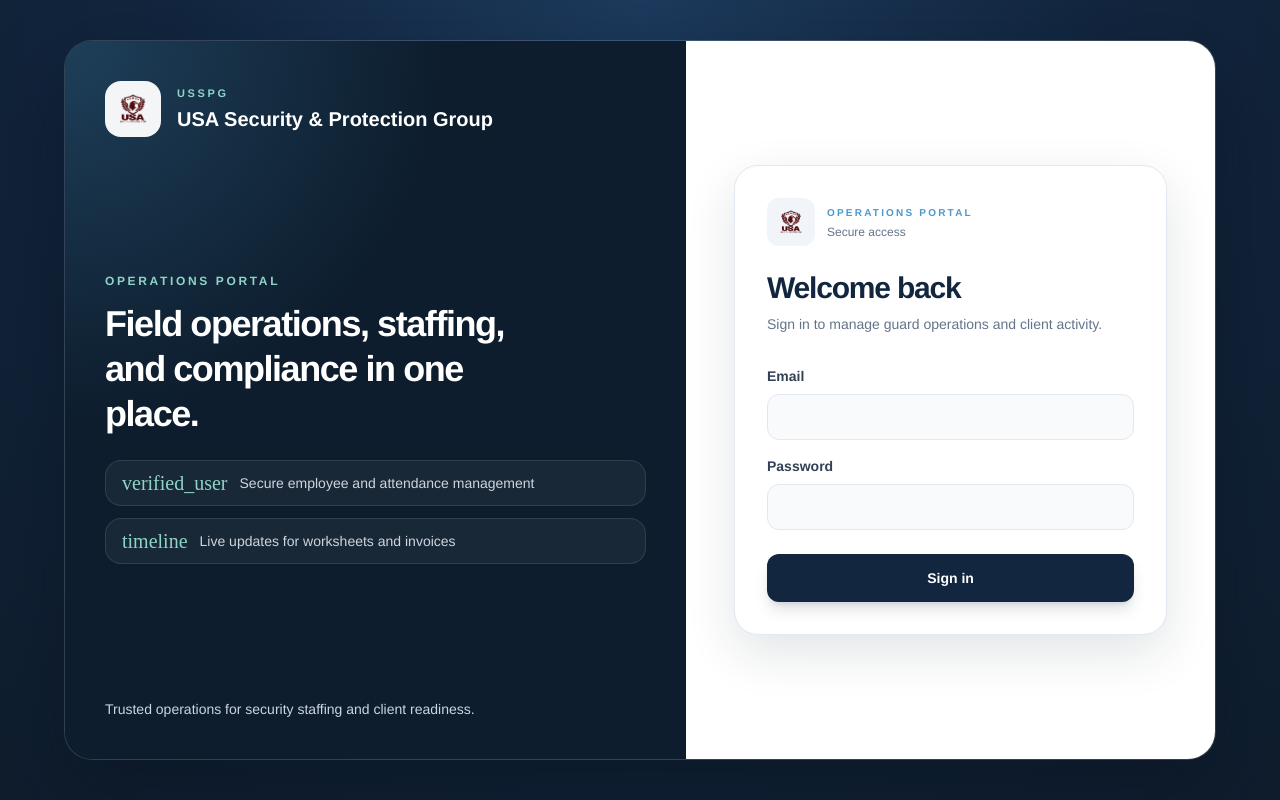
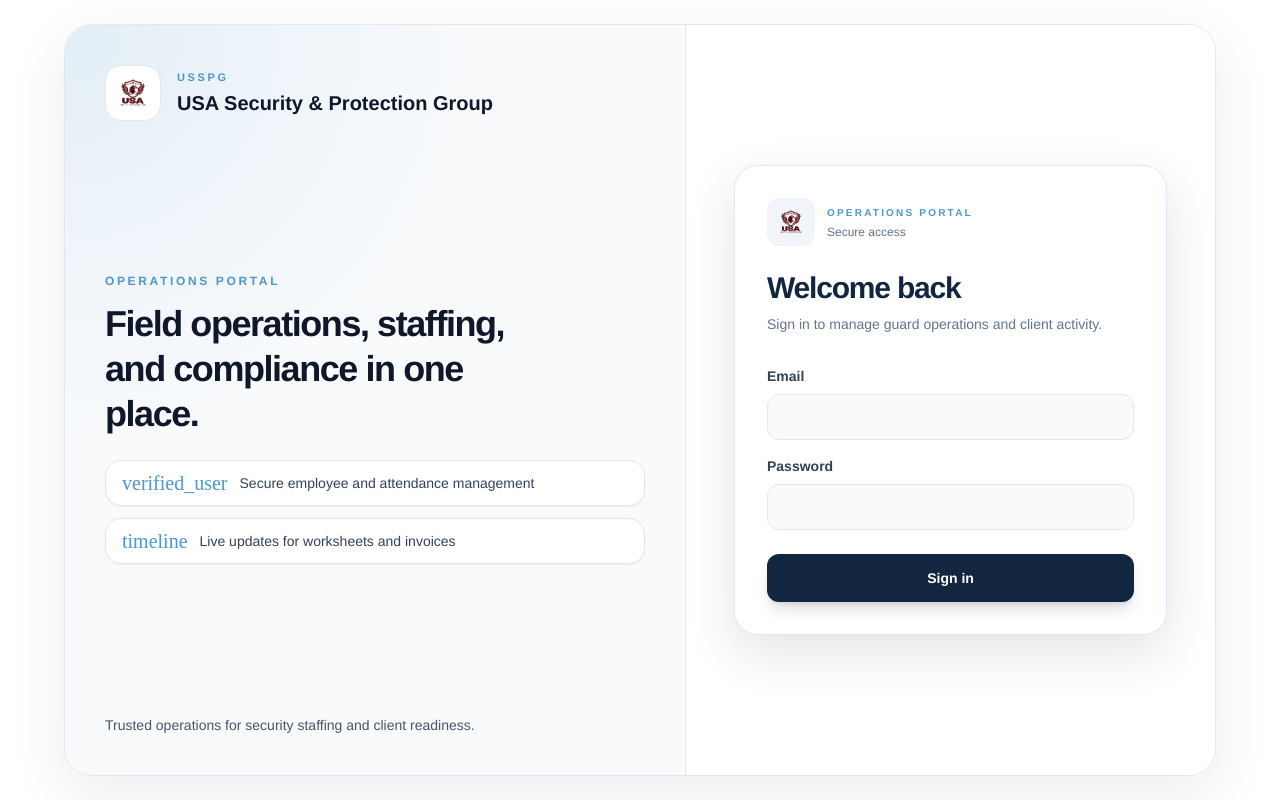
Before and after one commit to sjmirajjutt-cell/usasecuirtygruop, a Next.js app in the folder portal/: page /login in a window 1280 px wide. Built offline with nearby package versions, Linux system fonts and the light colour scheme; a web font is replaced by a local one.

Commit message:
Fix mobile login background and responsiveness

```diff
--- a/portal/app/globals.css
+++ b/portal/app/globals.css
@@ -16,8 +16,8 @@
 }
 
 * { box-sizing: border-box; }
-html { background: var(--canvas); }
-body { margin: 0; color: var(--ink); background: var(--canvas); font-family: "Helvetica Neue", Helvetica, Arial, sans-serif; }
+html { background: #ffffff; }
+body { margin: 0; color: var(--ink); background: #ffffff; font-family: "Helvetica Neue", Helvetica, Arial, sans-serif; }
 a { color: inherit; text-decoration: none; }
 @font-face { font-family: "Portal Material Icons"; font-style: normal; font-weight: 400; src: url('/bizzark/assets/fonts/material-icons/MaterialIcons-Regular.woff2') format('woff2'), url('/bizzark/assets/fonts/material-icons/MaterialIcons-Regular.woff') format('woff'); }
 .material-icons { display: inline-block; font-family: "Portal Material Icons" !important; font-size: 20px; font-style: normal; font-weight: 400; line-height: 1; letter-spacing: normal; text-transform: none; white-space: nowrap; direction: ltr; vertical-align: middle; -webkit-font-smoothing: antialiased; font-feature-settings: "liga"; }
--- a/portal/app/login/page.tsx
+++ b/portal/app/login/page.tsx
@@ -2,41 +2,41 @@ import { LoginForm } from '@/components/login-form'
 
 export default function LoginPage() {
   return (
-    <main className="min-h-screen bg-[radial-gradient(circle_at_top,_#1d3b5e_0%,_#12263f_45%,_#0f1d2d_100%)] px-4 py-10 sm:px-6 lg:px-8">
-      <div className="mx-auto grid min-h-[calc(100vh-5rem)] max-w-6xl overflow-hidden rounded-[28px] border border-white/10 bg-white/5 shadow-[0_30px_80px_rgba(6,15,29,0.45)] backdrop-blur-sm lg:grid-cols-[1.08fr_0.92fr]">
-        <div className="relative hidden flex-col justify-between overflow-hidden bg-[#0d1d2d] p-10 text-white lg:flex">
-          <div className="absolute inset-0 bg-[radial-gradient(circle_at_top_left,_rgba(75,152,207,0.28),_transparent_40%)]" />
+    <main className="min-h-screen bg-white px-4 py-6 sm:px-6 lg:px-8">
+      <div className="mx-auto grid min-h-[calc(100vh-3rem)] max-w-6xl overflow-hidden rounded-[28px] border border-slate-200 bg-white shadow-[0_18px_60px_rgba(15,23,42,0.08)] lg:grid-cols-[1.08fr_0.92fr]">
+        <div className="relative hidden flex-col justify-between overflow-hidden border-r border-slate-200 bg-[#f8fafc] p-10 text-slate-800 lg:flex">
+          <div className="absolute inset-0 bg-[radial-gradient(circle_at_top_left,_rgba(75,152,207,0.12),_transparent_42%)]" />
           <div className="relative z-10 flex items-center gap-4">
-            <img src="/bizzark/assets/logo/usasecuirtygrouplogo.png" alt="USA Security Group" className="h-14 w-14 rounded-2xl bg-white/95 p-2 object-contain" />
+            <img src="/bizzark/assets/logo/usasecuirtygrouplogo.png" alt="USA Security Group" className="h-14 w-14 rounded-2xl border border-slate-200 bg-white p-2 object-contain" />
             <div>
-              <p className="text-[11px] font-bold uppercase tracking-[0.24em] text-[#8ed4c8]">USSPG</p>
-              <h2 className="mt-1 text-xl font-semibold">USA Security & Protection Group</h2>
+              <p className="text-[11px] font-bold uppercase tracking-[0.24em] text-[#4b98cf]">USSPG</p>
+              <h2 className="mt-1 text-xl font-semibold text-slate-900">USA Security & Protection Group</h2>
             </div>
           </div>
 
           <div className="relative z-10 space-y-6">
             <div className="space-y-3">
-              <p className="text-xs font-bold uppercase tracking-[0.22em] text-[#8ed4c8]">Operations portal</p>
-              <h1 className="max-w-md text-4xl font-bold leading-tight tracking-[-0.04em]">Field operations, staffing, and compliance in one place.</h1>
+              <p className="text-xs font-bold uppercase tracking-[0.22em] text-[#4b98cf]">Operations portal</p>
+              <h1 className="max-w-md text-4xl font-bold leading-tight tracking-[-0.04em] text-slate-900">Field operations, staffing, and compliance in one place.</h1>
             </div>
-            <div className="grid gap-3 text-sm text-slate-200/90">
-              <div className="flex items-center gap-3 rounded-2xl border border-white/10 bg-white/5 px-4 py-3">
-                <span className="material-icons text-[#8ed4c8]">verified_user</span>
+            <div className="grid gap-3 text-sm text-slate-700">
+              <div className="flex items-center gap-3 rounded-2xl border border-slate-200 bg-white px-4 py-3 shadow-sm">
+                <span className="material-icons text-[#4b98cf]">verified_user</span>
                 <span>Secure employee and attendance management</span>
               </div>
-              <div className="flex items-center gap-3 rounded-2xl border border-white/10 bg-white/5 px-4 py-3">
-                <span className="material-icons text-[#8ed4c8]">timeline</span>
+              <div className="flex items-center gap-3 rounded-2xl border border-slate-200 bg-white px-4 py-3 shadow-sm">
+                <span className="material-icons text-[#4b98cf]">timeline</span>
                 <span>Live updates for worksheets and invoices</span>
               </div>
             </div>
           </div>
 
-          <div className="relative z-10 text-sm text-slate-300">
+          <div className="relative z-10 text-sm text-slate-600">
             Trusted operations for security staffing and client readiness.
           </div>
         </div>
 
-        <div className="flex items-center justify-center bg-white p-6 sm:p-8 lg:p-12">
+        <div className="flex items-center justify-center bg-white p-5 sm:p-8 lg:p-12">
           <LoginForm />
         </div>
       </div>
```
